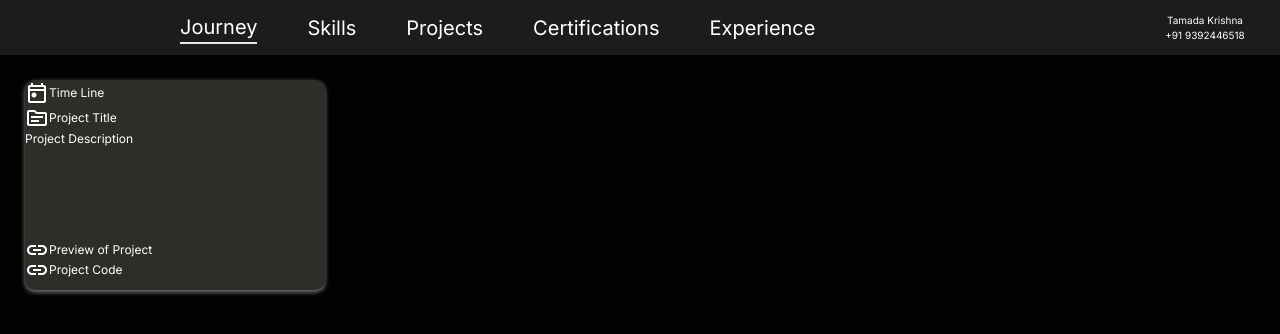
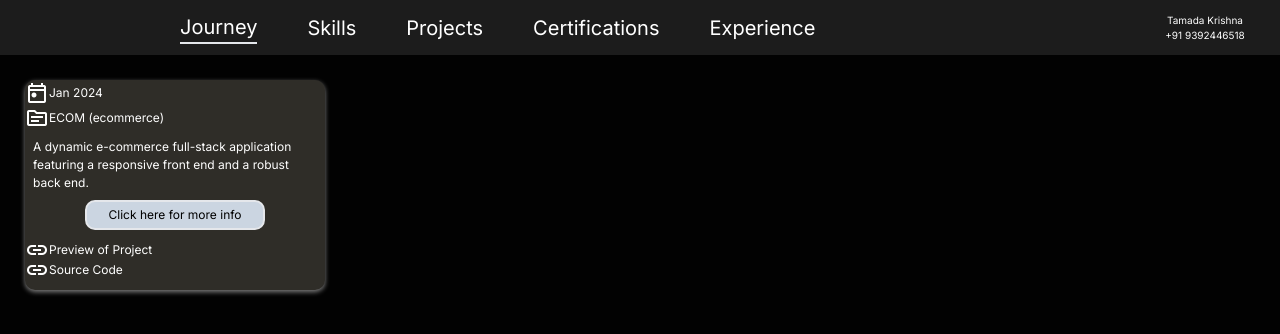
Before and after one commit to tamadakrishna/portfolio, a Next.js app: page /projects in a window 1280 px wide. Shown: the top 334 px of the page. Built offline with nearby package versions, Linux system fonts and the light colour scheme.

Commit message:
dev:projects

```diff
--- a/app/globals.css
+++ b/app/globals.css
@@ -65,4 +65,5 @@ body {
     border-radius: 50%;
     z-index: 2;
   }
+
 }
--- a/app/projects/page.js
+++ b/app/projects/page.js
@@ -2,8 +2,46 @@ import React from 'react';
 import Projects from '@/components/UI/Projects';
 
 function page() {
+  const info = [
+    {
+      project_title:"ECOM (ecommerce)",
+      description:"A dynamic e-commerce full-stack application featuring a responsive front end and a robust back end.",
+      brief:`Developed a comprehensive personal e-commerce project with key features including a secure authentication system,
+            user-friendly shopping, a streamlined checkout process, and an intuitive admin panel for managing products, users, and
+            orders. The project showcases my full-stack development skills and attention to detail in creating a seamless online shopping
+            experience.`,
+      year:"Jan 2024",
+      preview:"https://proecommerce.vercel.app/",
+      code:"https://github.com/tamadakrishna/ECOM",
+      sub:[
+        {
+          title:"Frontend:",
+          content:[
+            "React.js: For building interactive user interfaces.",
+            "Tailwind CSS: For styling and responsive design.",
+            "Axios: For making API requests."
+          ]
+        },
+        {
+          title:"Backend:",
+          content:[
+            "Next.js: For server-side logic",
+            "MongoDB: For data storage.",
+            "Cloudinary: For multi-media storage."
+          ]
+        },
+        {
+          title:"Other Tools:",
+          content:[
+            "Git: For version control",
+            "Jest: For testing",
+          ]
+        }
+      ]
+    }
+  ]
   return (
-    <Projects/>
+    <Projects project={info}/>
   )
 }
 
--- a/components/UI/Projects.js
+++ b/components/UI/Projects.js
@@ -1,39 +1,109 @@
 "use client";
+import Image from 'next/image';
 import React,{useState} from 'react'
 
-function Projects() {
+function Projects({project}) {
 
   const [modal, setModal] = useState(false)
+  const [modalInfo, setModalInfo] = useState({});
+
+  const setInfo = (info)=>{
+    setModalInfo(info)
+  }
 
   return (
     <div className="w-full h-full text-black  flex items-center justify-center overflow-scroll no-scrollbar ">
-      <div className={`h-[calc(100%_-_50px)] w-[calc(100%_-_50px)] ${modal ? "hidden" : "block"}` }>
-         <div className={`w-[300px] h-[210px] shadow-[0px_2px_5px_gray] rounded-[10px] text-white text-[12px]  bg-[#2F2D28] cursor-pointer ${modal ? "hidden" : "block"}`} onClick={()=>{setModal(val=>!val)}}>
+      {
+        project?.map((info,index)=>{
+          return(
+              <div key={index} className={`h-[calc(100%_-_50px)] w-[calc(100%_-_50px)] ${modal ? "hidden" : "block"}` }>
+                <div className={`w-[300px] h-[210px] shadow-[0px_2px_5px_gray] rounded-[10px] text-white text-[12px]  bg-[#2F2D28] ${modal ? "hidden" : "block"}`} >
                   <div className='w-full h-[25px]  flex items-center'>
                     <span className="material-symbols-outlined">today</span>
-              <span>{"Time Line"}</span>
+                    <span>{info?.year}</span>
                   </div>
                   <div className='w-full h-[25px] flex items-center'>
                     <span className="material-symbols-outlined">topic</span>
-              <span>{"Project Title"}</span>
+                    <span>{info?.project_title}</span>
                   </div>
-            <div className='w-full h-[110px] '>Project Description</div>
-            <div className='w-full h-[20px] flex items-center '>
-              <span className="material-symbols-outlined">link</span>
-              <span>{"Preview of Project"}</span>
+                  <div className='w-full h-[60px] p-2'>
+                    <div className='w-full h-full'>
+                      {info?.description}
+                    </div>
+                  </div>
+                  <div className='w-full h-[50px] flex justify-center items-center'>
+                   <div className='w-[calc(100%_-_120px)] h-[calc(100%_-_20px)] cursor-pointer rounded-[10px] bg-slate-300 flex justify-center items-center border-2'
+                      onClick={()=>{
+                        setInfo(info);
+                        setModal(val=>!val)
+                        }}>
+                    <span className='text-black'>Click here for more info</span>
+                   </div>
                   </div>
                   <div className='w-full h-[20px] flex items-center '>
                     <span className="material-symbols-outlined">link</span>
-              <span>{"Project Code"}</span>
+                    <span><a href={info?.preview} target='_blank'>Preview of Project</a></span>
+                  </div>
+                  <div className='w-full h-[20px] flex items-center '>
+                    <span className="material-symbols-outlined">link</span>
+                    <span><a href={info?.code} target='_blank'>Source Code</a></span>
                   </div>
                 </div>
               </div>
+          )
+        })
+      }
       {/* Modal */}
-      <div className={`h-[calc(100%_-_50px)] w-[calc(100%_-_50px)] flex  border-2 rounded-[5px] bg-white ${modal ? "block" : "hidden"}`}>
+      <div className={`h-[calc(100%_-_50px)] w-[calc(100%_-_50px)] flex flex-col  rounded-[5px] bg-white ${modal ? "block" : "hidden"}`}>
                 <div className='w-full h-[30px]  flex justify-end'>
                   <span className="material-symbols-outlined h-full w-[30px] text-red-500 cursor-pointer" onClick={()=>{setModal(val=>!val)}}>close</span>
                 </div>
+                <div className='w-full h-[calc(100%_-_30px)] flex '>
+                  <div className='w-[50%] h-full flex justify-center items-center '>
+                        <div className="w-[calc(100%_-_50px)] h-[calc(100%_-_50px)]  rounded-[5px]  p-4  bg-white relative ">
+                              <Image
+                                  className=" "
+                                  src={'/images/projects/ecom/ecom.png'}
+                                  alt="Product"
+                                  fill={true}
+                              />
                           </div>
+                  </div>
+                  <div className='w-[50%] h-full'>
+                    <div className='w-full h-[60px]'><span className='text-[40px]'>{modalInfo?.project_title }</span></div>
+                    <div className='w-full p-2 '>
+                      <span className='text-[15px]'>
+                        {modalInfo?.brief}
+                      </span>
+                    </div>
+                    <div className='p-2'>
+                      <div>
+                        <h1 className='text-[20px] font-bold'>Technologies Used</h1>
+                      </div>
+                      <>
+                            {
+                              modalInfo?.sub?.map((info,index)=>{
+                                return (
+                                  <div key={index}>
+                                    <h1 className='text-[15px] font-bold'>{info?.title}</h1>
+                                    {
+                                      info?.content?.map((sub_info,index)=>{
+                                        return (
+                                          <li key={index} className='ml-[20px]'>{sub_info}</li>
+                                        )
+                                      })
+                                    }
+                                  </div>
+                                )
+                              })
+                            }
+                      </>
+                    </div>
+                  </div>
+
+                </div>
+      </div>
+
     </div>
   )
 }
```
Also changed, not shown: public/images/projects/ecom/ECOM.png (added). Lines whose indentation alone changed are shown as unchanged.
